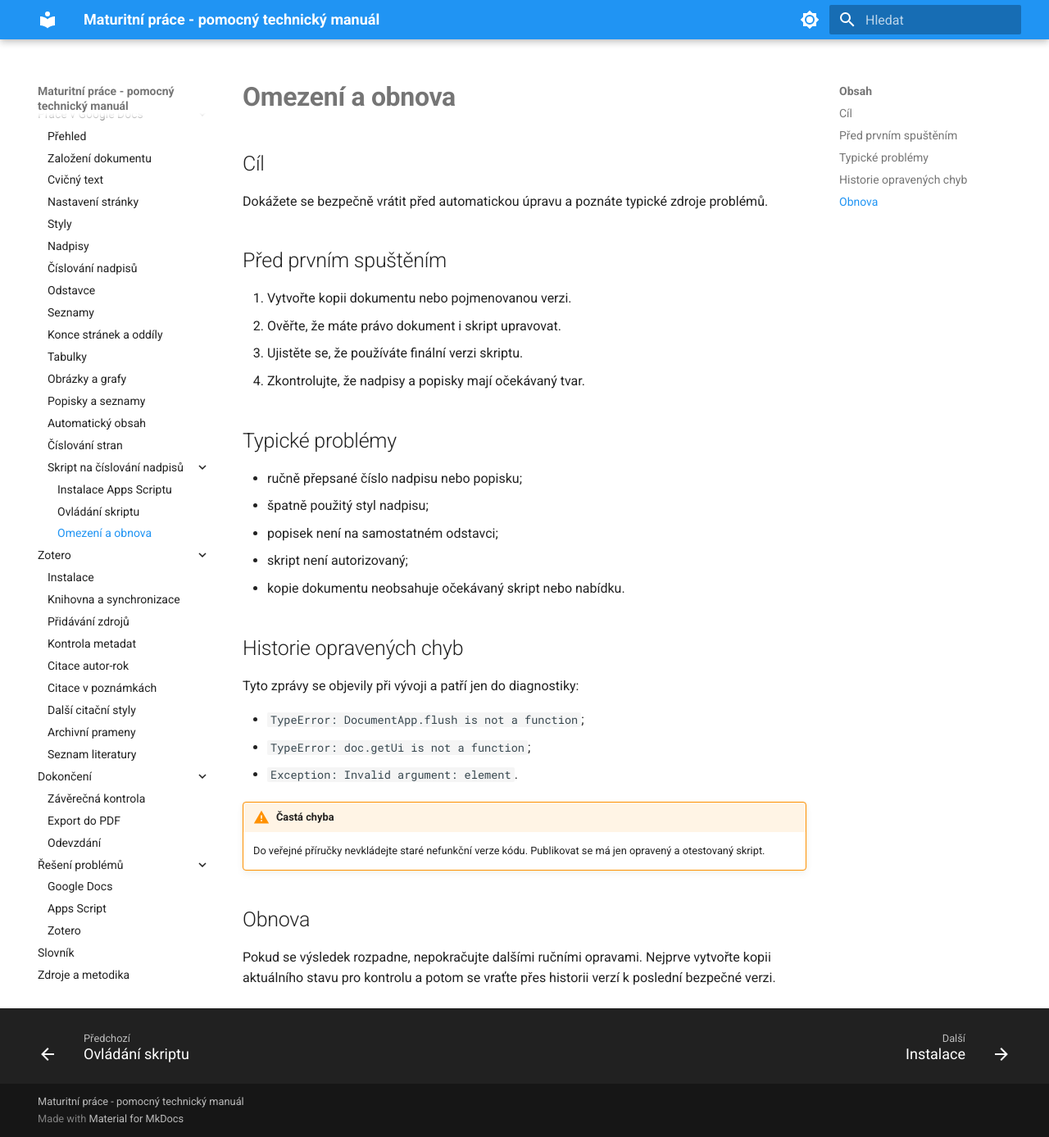
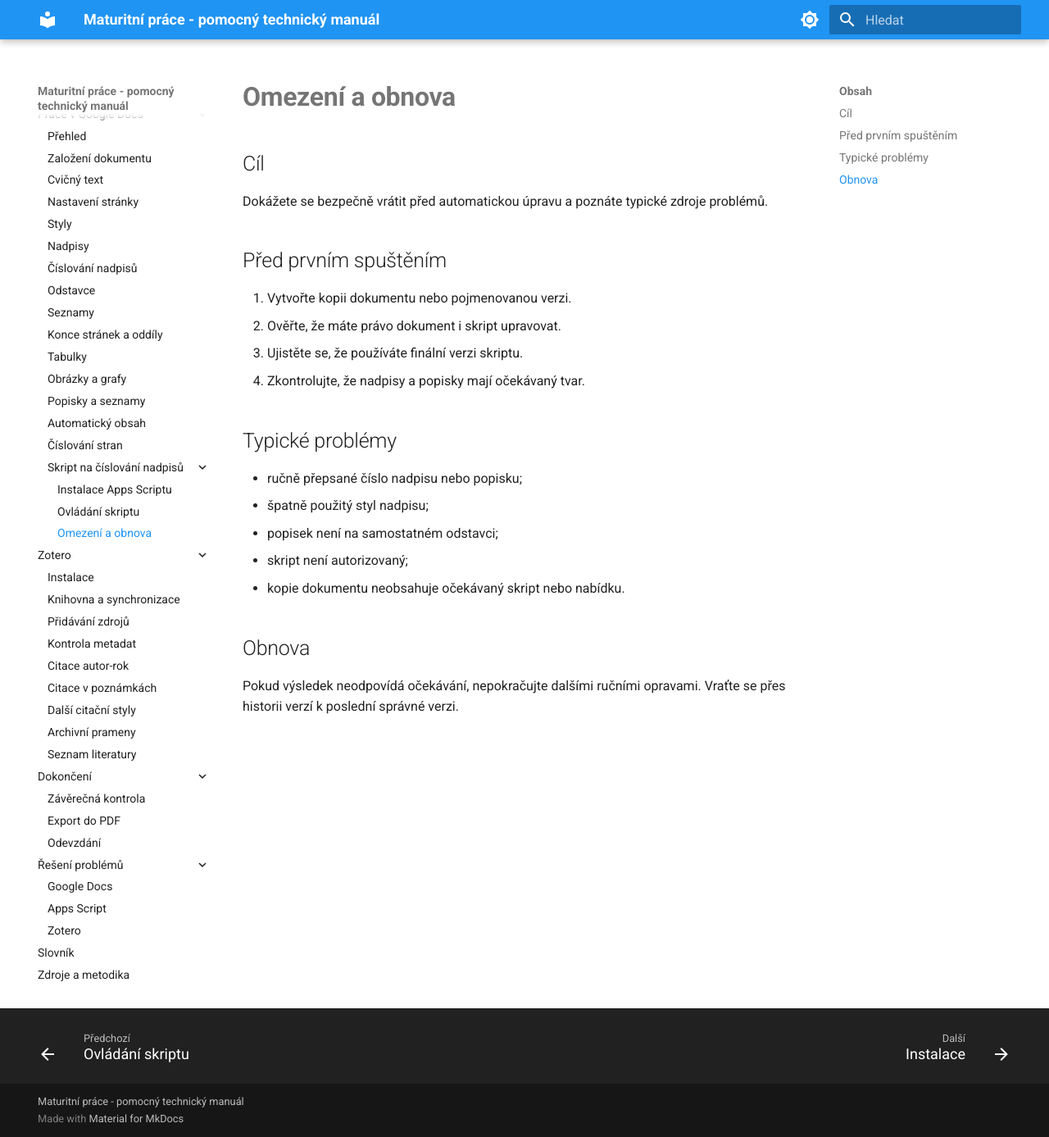
Before and after one commit to faitjaroslav-byte/maturitni_prace, an MkDocs documentation site: the page built from docs/automatizace/omezeni-a-obnova.md, in a window 1280 px wide and 1387 px high. Shown: the whole window at 82% size. Built offline with MkDocs 1.6.1 and Material for MkDocs 9.7.7, drawn with Linux system fonts in a browser that asks for light colours.

Commit message:
Simplify script recovery guidance

```diff
--- a/docs/automatizace/omezeni-a-obnova.md
+++ b/docs/automatizace/omezeni-a-obnova.md
@@ -19,17 +19,6 @@ Dokážete se bezpečně vrátit před automatickou úpravu a poznáte typické
 - skript není autorizovaný;
 - kopie dokumentu neobsahuje očekávaný skript nebo nabídku.
 
-## Historie opravených chyb
-
-Tyto zprávy se objevily při vývoji a patří jen do diagnostiky:
-
-- `TypeError: DocumentApp.flush is not a function`;
-- `TypeError: doc.getUi is not a function`;
-- `Exception: Invalid argument: element`.
-
-!!! warning "Častá chyba"
-    Do veřejné příručky nevkládejte staré nefunkční verze kódu. Publikovat se má jen opravený a otestovaný skript.
-
 ## Obnova
 
-Pokud se výsledek rozpadne, nepokračujte dalšími ručními opravami. Nejprve vytvořte kopii aktuálního stavu pro kontrolu a potom se vraťte přes historii verzí k poslední bezpečné verzi.
+Pokud výsledek neodpovídá očekávání, nepokračujte dalšími ručními opravami. Vraťte se přes historii verzí k poslední správné verzi.
```
